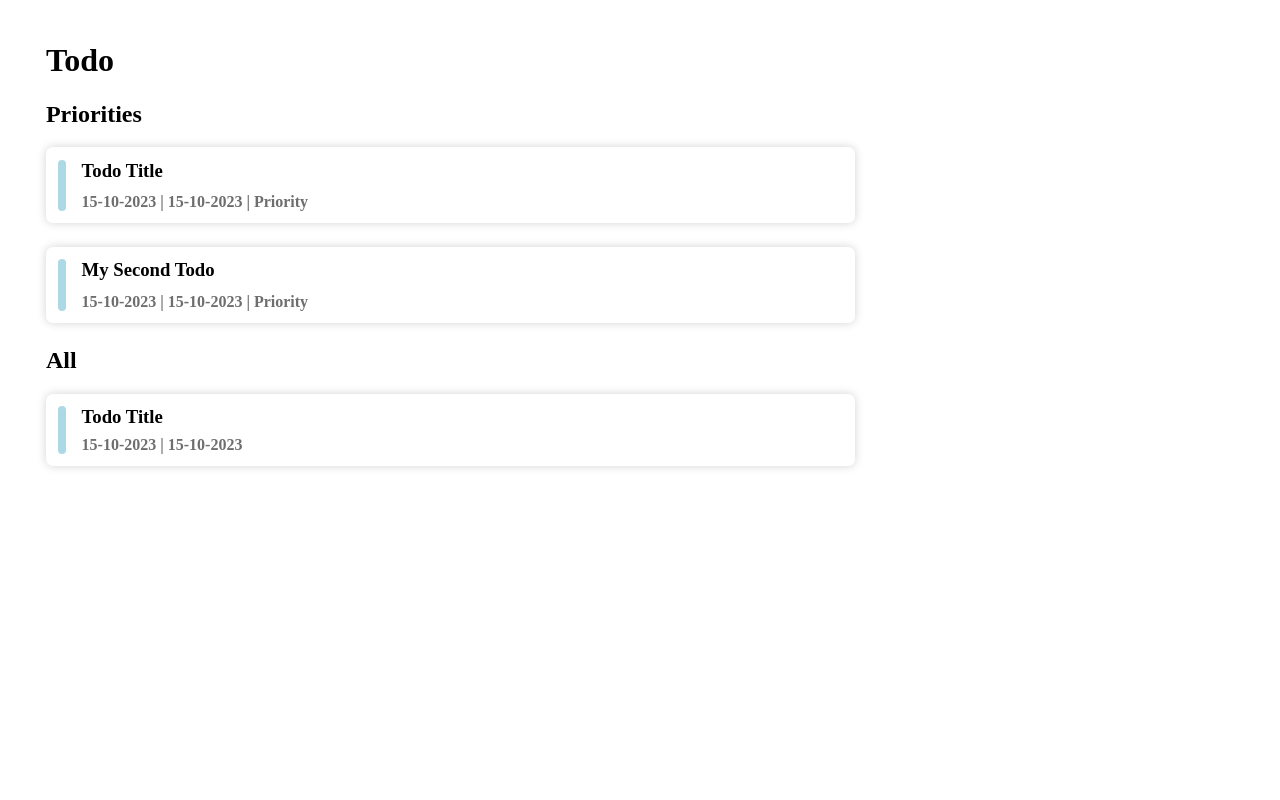
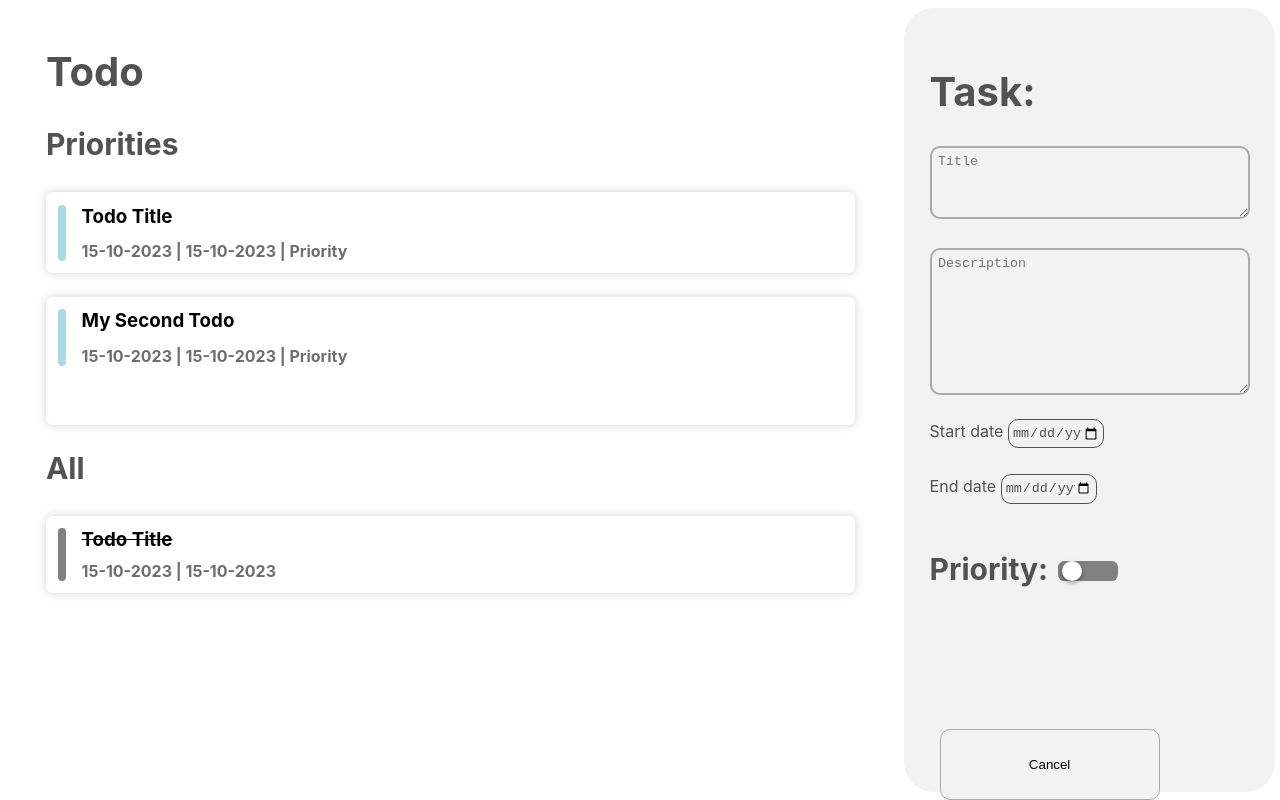
Before and after one commit to ChabbehAymen/SoliTodo, a plain HTML site: page index.html in a window 1280 px wide. Drawn offline with Linux system fonts and the light colour scheme.

Commit message:
modified:   style.css

```diff
--- a/index.html
+++ b/index.html
@@ -51,13 +51,18 @@
                         laudantium quae debitis veniam et? Praesentium, odit quia perferendis veritatis aspernatur rem
                         culpa commodi repellat incidunt quam magni, a quos perspiciatis, autem distinctio? Nisi saepe
                         amet minus quod minima! Vel facilis et soluta aspernatur provident! Magnam, laboriosam vero?</p>
+                        <div class="items-btns">
+                            <button class="delete-btn">Delete</button>
+                            <button class="complete-btn">Complete</button>
+
+                        </div>
                 </div>
             </div>
         </section>
         <section id="all-todos">
             <h2>All</h2>
             <div class="todos">
-                <div class="todo-item">
+                <div class="todo-item completed-item">
                     <div class="item-header">
                         <hr>
                         <div class="item-details">
@@ -81,5 +86,32 @@
 
     </main>
 
+    <aside>
+        <!--Heading-->
+        <h1>Task:</h1>
+        <!--Tittle and Description Inputs-->
+        <textarea name="title-textarea" cols="30" rows="10" placeholder="Title"></textarea><br>
+        <textarea name="description-textarea"  cols="30" rows="10" placeholder="Description"></textarea><br><br>
+        <!--start date input-->
+        <label for="start date">Start date</label>
+        <input type="date" name="start date" id="start" ><br><br>
+        <!--End date input-->
+        <label for="end date">End date</label>
+        <input type="date" name="end date" id="End">
+        <!--Priority-->
+        <div class="priority-container">
+            <h2>Priority:</h2>
+            <!-- Priority Switch -->
+            <label class="switch">
+                <input type="checkbox">
+                <span class="slider round"></span>
+            </label>
+        </div>
+          <!-- Buttons -->
+        <button id="delet">Cancel</button>
+        <button id="save">Save</button>
+
+    </aside>
+
     <script src="scripte.js"></script>
 </body>
--- a/style.css
+++ b/style.css
@@ -1,12 +1,13 @@
-*{
+* {
   box-sizing: border-box;
 }
 
-body{
+body {
   display: flex;
+  font-family: "Inter", sans-serif;
 }
 
-main{
+main {
   width: 70%;
   padding: 1% 3%;
 }
@@ -16,7 +17,7 @@ main{
 #priorities {
   width: 100%;
 }
-.todos .todo-item{
+.todos .todo-item {
   width: 100%;
   box-shadow: 0 0 10px lightgray;
   border-radius: 7px;
@@ -24,12 +25,12 @@ main{
   margin-bottom: 3%;
 }
 
-.todos .todo-item .item-header{
+.todos .todo-item .item-header {
   display: flex;
   gap: 2%;
 }
 
-.todos .todo-item .item-header hr{
+.todos .todo-item .item-header hr {
   margin: 0;
   border: 0;
   width: 1%;
@@ -37,24 +38,198 @@ main{
   border-radius: 2rem;
 }
 
-.todos .todo-item .item-header .item-details h3{
+.todos .todo-item .item-header .item-details h3 {
   margin: 0;
   margin-bottom: 5%;
 }
 
-.todos .todo-item .item-header .item-details .details h4{
+.todos .todo-item .item-header .item-details .details h4 {
   margin: 0;
-    color: #6E6E6E;
+  color: #6e6e6e;
 }
 
-.todos .todo-item p{
+.todos .todo-item .items-btns {
+    display: flex;
+    gap: 5%;
+    justify-content: center;
+    margin: 3% 0;
+}
+
+.todos .todo-item .items-btns button{
+    width: 10%;
+    height: 2rem;
+    color: white;
+    border-radius: 0.4rem;
+}
+
+.todos .todo-item .items-btns .delete-btn{
+    background-color: #f08080;
+    border: 1px solid lightcoral;
+}
+
+.todos .todo-item .items-btns .complete-btn{
+    background-color: lightblue;
+    border: 1px solid lightblue;
+}
+
+.todos .todo-item :where(p, button) {
   width: 50%;
   position: absolute;
   opacity: 0;
 }
 
-.todos .todo-item:hover p{
+.todos .todo-item:hover :where(p, button) {
   position: relative;
   width: 100%;
   opacity: 1;
 }
+
+/* this style will applay only for completed tasks */
+.todos .completed-item .item-header hr{
+  margin: 0;
+  border: 0;
+  width: 1%;
+  background-color: gray;
+  border-radius: 2rem;
+}
+
+.todos .completed-item .item-header .item-details h3{
+    text-decoration: line-through;
+}
+
+
+/* asside part */
+
+aside {
+  background-color: rgb(242, 242, 242);
+  border-radius: 30px;
+  width: 29%;
+  height: 98vh;
+  position: fixed;
+  margin-left: 70%;
+  padding: 2%;
+}
+
+h1 {
+  margin-bottom: 30px;
+  font-size: 40px;
+  color: #535252;
+}
+
+h2 {
+  font-family: "Inter", sans-serif;
+  margin-bottom: 30px;
+  font-size: 30px;
+  color: #535252;
+  margin-right: 10px;
+}
+
+/* Tittle input */
+textarea {
+  border: 2px solid #aaaaaa;
+}
+
+textarea[name="title-textarea"] {
+  background-color: rgba(242, 242, 242, 1);
+  width: 100%;
+  height: 10%;
+  padding: 2%;
+  margin-bottom: 25px;
+  border-radius: 10px;
+}
+
+/*  Description input */
+textarea[name="description-textarea"] {
+  background-color: rgba(242, 242, 242);
+  width: 100%;
+  height: 20%;
+  border-radius: 10px;
+  padding: 2%;
+}
+
+/* used Flex to the swotch apear next to the h2 priority */
+.priority-container {
+  display: flex;
+  align-items: center;
+}
+/* date labels styling */
+label {
+  color: #535252;
+}
+
+/* input date styling */
+input[type="date"] {
+  color: #535252;
+  border-radius: 10px;
+  border: 1px solid #535252;
+  padding: 1%;
+  background-color: rgb(242, 242, 242);
+  height: 4%;
+  width: 30%;
+  margin-bottom: 2%;
+}
+
+.priority-container {
+    margin-top: 5%;
+    margin-bottom: 35%;
+}
+
+/* Switch styling */
+.switch {
+  position: relative;
+  display: inline-block;
+  width: 60px;
+  height: 20px;
+}
+.slider {
+  position: absolute;
+  top: 0;
+  left: 0;
+  right: 0;
+  bottom: 0;
+  background-color: #818181;
+  -webkit-transition: 0.4s;
+  transition: 0.4s;
+  border-radius: 0.4rem;
+}
+
+.slider:before {
+  position: absolute;
+  content: "";
+  height: 20px;
+  width: 20px;
+  left: 4px;
+  bottom: 0;
+  background-color: white;
+  transition: 0.4s;
+  border-radius: 50%;
+  transform: translateX(0);
+  box-shadow: 0 2px 4px rgba(0, 0, 0, 0.4);
+}
+
+input:checked + .slider {
+  background-color: lightblue;
+}
+
+input:checked + .slider:before {
+  transform: translateX(35px);
+}
+
+#delet {
+  background-color: rgb(242, 242, 242);
+  border-radius: 10px;
+  width: 220px;
+  height: 70.95px;
+  border: 1px solid #aaaaaa;
+  margin-right: 10px;
+  margin-left: 10px;
+}
+
+#save {
+  background-color: lightblue;
+  border: none;
+  border-radius: 10px;
+  width: 220px;
+  height: 70.95px;
+  color: white;
+}
```
Lines whose indentation alone changed are shown as unchanged.
